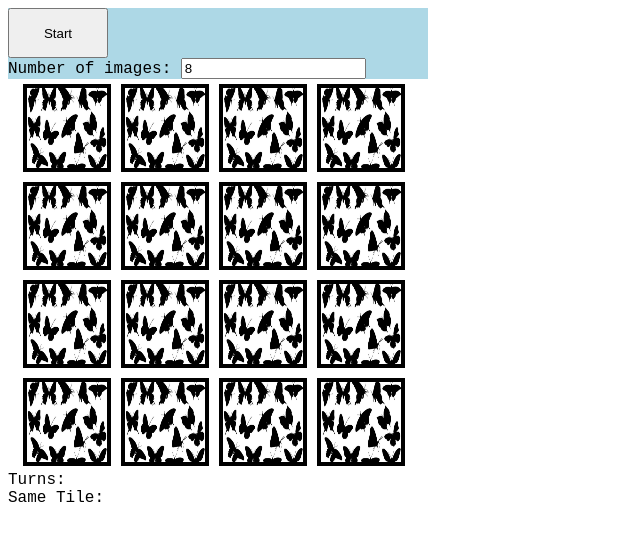
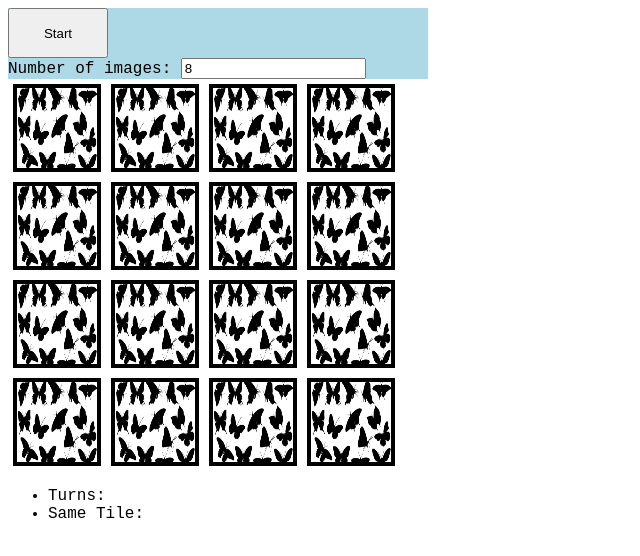
Before and after one commit to xtofl/memories, a plain HTML site: page index.html in a window 1280 px wide. Shown: the whole page, without its empty margins (0-640 px from the left). Drawn offline with Linux system fonts and the light colour scheme.

Commit message:
[style] stats are inlined

```diff
--- a/index.html
+++ b/index.html
@@ -62,11 +62,13 @@ document.addEventListener('DOMContentLoaded', function(){
 Number of images: <input id="number" type="number" value="8"></input>
 </div>
 <div id="game">
-<div id="grid"></div>
-<div id="stats">
-	Turns: <div id="stats_turns"></div>
-	Same Tile: <div id="stats_sametile"></div>
-</div>
+	<div id="grid"></div>
+	<div id="stats">
+		<ul>
+			<li>Turns: <span id="stats_turns"></span></li>
+			<li>Same Tile: <span id="stats_sametile"></span></li>
+		</ul>
+	</div>
 </div>
 
 
--- a/memories.css
+++ b/memories.css
@@ -5,11 +5,13 @@
 	margin-left: auto;
 	margin-right: auto;
 }
-#stats div {
-	margin-left: auto;
-	margin-right: auto;
+#stats {
+	display: inline;
+}
+#stats li {
 }
 #grid {
+	display: inline;
 	width: 400px;
 }
 #grid div {
```
